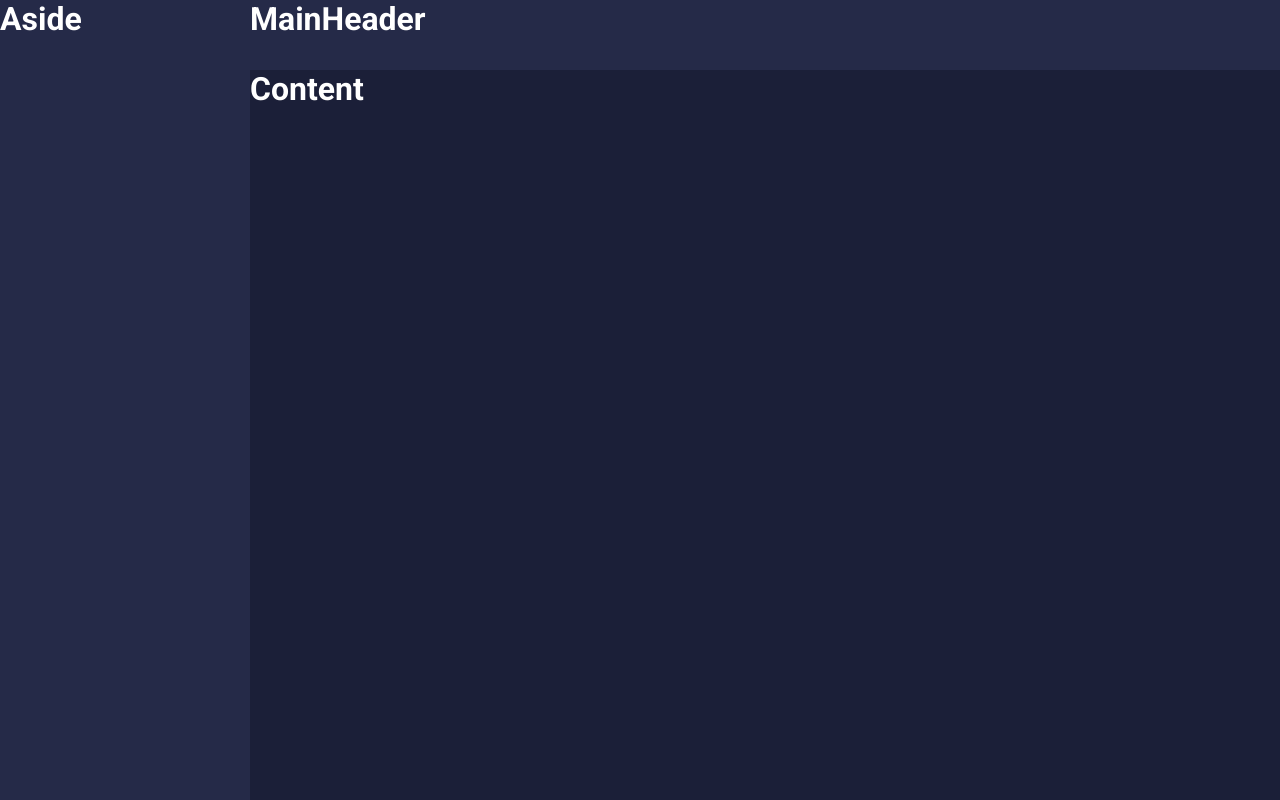
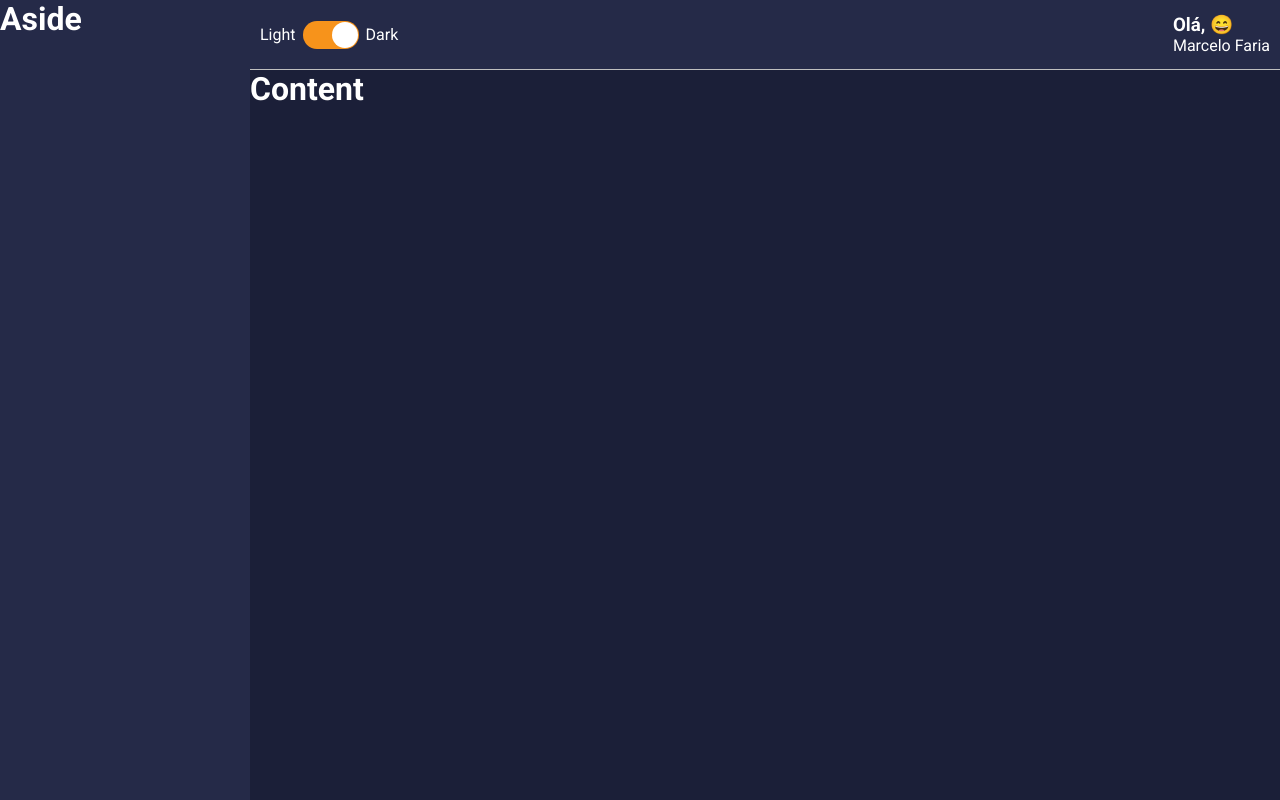
Before and after one commit to fariafmarcelo/dashboard-test, a React (Create React App) app: page /dashboard in a window 1280 px wide. Built offline with nearby package versions, Linux system fonts and the light colour scheme.

Commit message:
feat: add react-switch and increment MainHeader component

```diff
--- a/package.json
+++ b/package.json
@@ -14,6 +14,7 @@
     "react": "^17.0.2",
     "react-dom": "^17.0.2",
     "react-scripts": "5.0.0",
+    "react-switch": "^6.0.0",
     "styled-components": "^5.3.3",
     "typescript": "^4.5.5",
     "web-vitals": "^2.1.4"
--- a/src/components/MainHeader/index.tsx
+++ b/src/components/MainHeader/index.tsx
@@ -1,10 +1,29 @@
-import React from 'react';
-import { Container } from './styles';
+import React, { useMemo } from 'react';
+import {
+    Container,
+    Profile,
+    Welcome,
+    UserName,
+} from './styles';
+
+import Toggle from '../Toggle/';
+import Emojis from '../../utils/emojis';
 
 const MainHeader: React.FC = () => {
+
+    const Emoji = useMemo(() => {
+        const index = Math.floor(Math.random() * Emojis.length);
+        return Emojis[index];
+    }, []);
+
     return (
         <Container>
-            <h1>MainHeader</h1>
+            <Toggle />
+
+            <Profile>
+                <Welcome>Olá, {Emoji}</Welcome>
+                <UserName>Marcelo Faria</UserName>
+            </Profile>
         </Container>
     );
 }
--- a/src/components/MainHeader/styles.ts
+++ b/src/components/MainHeader/styles.ts
@@ -3,6 +3,25 @@
 export const Container = styled.div`
     grid-area: MH;
 
+    display: flex;
+    justify-content: space-between;
+    align-items: center;
+
+    padding: 0 10px;
+
+    border-bottom: 1px solid ${props => props.theme.colors.gray};
     color: ${props => props.theme.colors.white};
     background-color: ${props => props.theme.colors.secondary};
 `;
+
+export const Profile = styled.div`
+    color: ${props => props.theme.colors.white};
+`;
+
+export const Welcome = styled.h3`
+
+`;
+
+export const UserName = styled.span`
+
+`;
--- /dev/null
+++ b/src/components/Toggle/index.tsx
@@ -0,0 +1,21 @@
+import React from 'react';
+import {
+    Container,
+    ToggleLabel,
+    ToggleSelector,
+} from './styles';
+
+const Toggle: React.FC = () => (
+    <Container>
+        <ToggleLabel>Light</ToggleLabel>
+        <ToggleSelector
+            checked
+            uncheckedIcon={false}
+            checkedIcon={false}
+            onChange={() => console.log('mudou')}
+        />
+        <ToggleLabel>Dark</ToggleLabel>
+    </Container>
+);
+
+export default Toggle;
--- /dev/null
+++ b/src/components/Toggle/styles.ts
@@ -0,0 +1,20 @@
+import styled from 'styled-components';
+import Switch, { ReactSwitchProps } from 'react-switch';
+
+export const Container = styled.div`
+    display: flex;
+    align-items: center;
+`;
+
+export const ToggleLabel = styled.span`
+    color: ${props => props.theme.colors.white};
+`;
+
+export const ToggleSelector = styled(Switch).attrs<ReactSwitchProps>(
+    ({ theme }) => ({
+        onColor: theme.colors.info,
+        offColor: theme.colors.warning,
+    })
+)<ReactSwitchProps>`
+    margin: 0 7px;
+`;
--- /dev/null
+++ b/src/utils/emojis.ts
@@ -0,0 +1 @@
+export default ['🤑', '🤩', '😍', '😎', '😄', '😃'];
```
Also changed, not shown: 1 other file (tests, documents, lock files or other folders).
